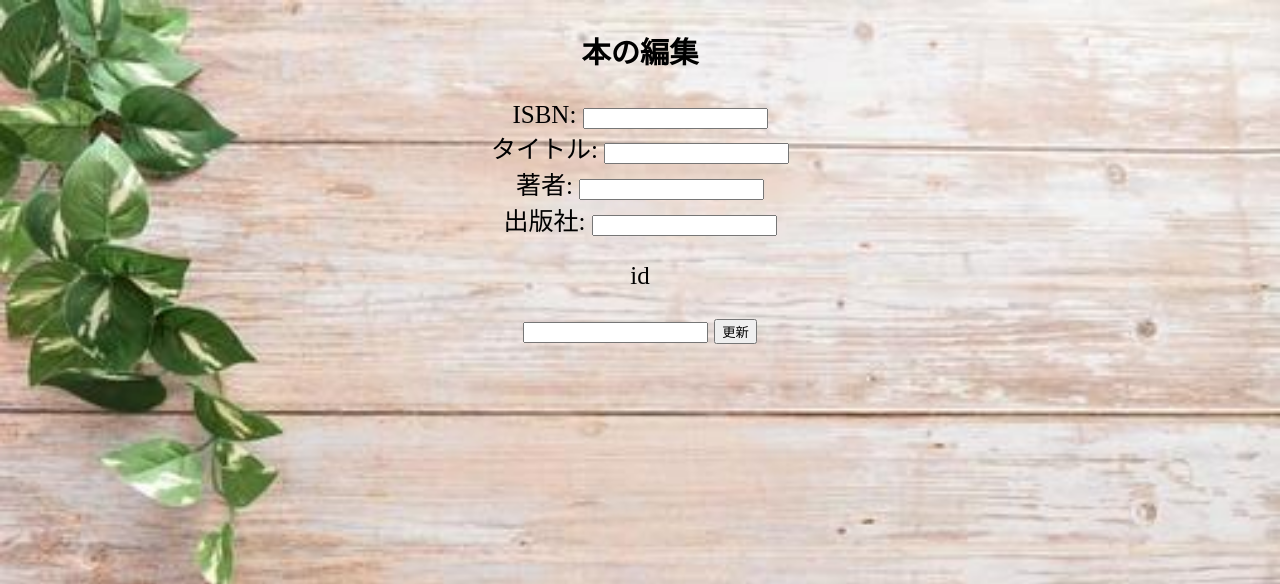
After one commit to IshiYoshi765/Python_Book, a Flask app: page /book_update_form in a window 1280 px wide. The commit adds this page. Shown: the top 584 px of the page. Run offline with Flask 3, Linux system fonts and the light colour scheme.

Commit message:
編集機能の追加

```diff
--- a/app.py
+++ b/app.py
@@ -134,5 +134,22 @@ def book_list():
     return render_template("book_list.html", books=list)
 
 
+@app.route("/book_update_form")
+def book_update_form():
+    return render_template("book_update_form.html")
+
+
+@app.route("/book_update", methods=["POST"])
+def book_update():
+    ISBN = request.form.get("ISBN")
+    title = request.form.get("title")
+    author = request.form.get("author")
+    publisher = request.form.get("publisher")
+    id = request.form.get("id")
+
+    db.update_book(ISBN, title, author, publisher, id)
+    return render_template("book_update.html")
+
+
 if __name__ == "__main__":
     app.run(debug=True)
--- /dev/null
+++ b/templates/book_update_form.html
@@ -0,0 +1,30 @@
+<!DOCTYPE html>
+<html lang="en">
+  <head>
+    <meta charset="UTF-8" />
+    <meta name="viewport" content="width=device-width, initial-scale=1.0" />
+    <link
+      rel="stylesheet"
+      href="{{url_for('static',filename='css/haikei.css')}}"
+    />
+    <title>削除完了</title>
+  </head>
+  <body class="haikei">
+    <form action="{{url_for('book_update')}}" , method="post">
+      <div>
+        <h3>本の編集</h3>
+        <label for="ISBN">ISBN:</label>
+        <input type="text" id="ISBN" name="ISBN" required /><br />
+        <label for="title">タイトル:</label>
+        <input type="text" id="title" name="title" required /><br />
+        <label for="author">著者:</label>
+        <input type="text" id="author" name="author" required /><br />
+        <label for="publisher">出版社:</label>
+        <input type="text" id="publisher" name="publisher" required /><br />
+        <p>id</p>
+        <input type="text" name="id" />
+        <input type="submit" value="更新" />
+      </div>
+    </form>
+  </body>
+</html>
--- a/templates/mypage.html
+++ b/templates/mypage.html
@@ -17,7 +17,8 @@
       <a href="{{url_for('book_register_form')}}">本の登録</a><br />
       <a href="{{url_for('book_delete_form')}}">本の削除</a><br />
       <a href="{{url_for('book_search_form')}}">本の検索</a><br />
-      <a href="{{url_for('book_list')}}">本の一覧</a>
+      <a href="{{url_for('book_list')}}">本の一覧</a><br />
+      <a href="{{url_for('book_update_form')}}">本の編集</a>
     </div>
   </body>
 </html>
```
Also changed, not shown: db.py (+12 -0 lines), templates/book_update.html (added, +20 -0 lines).
